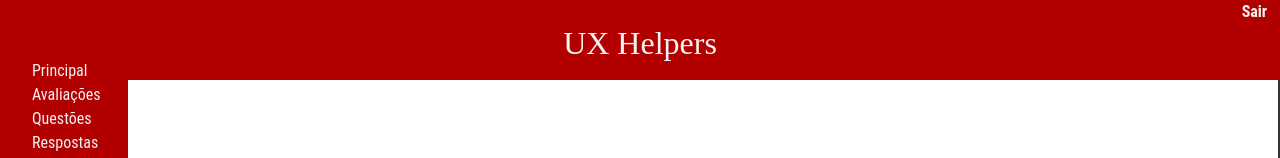
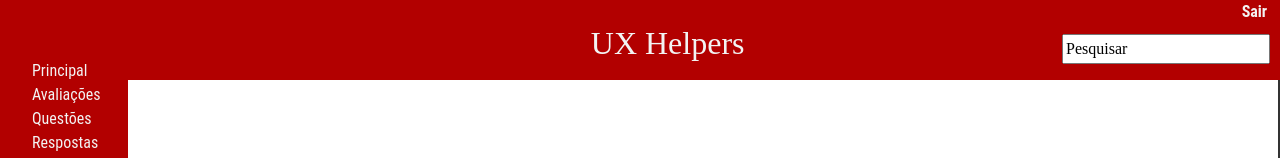
Before and after one commit to FatecFranca/DSM-G03-PI3-2022-1, a React (Create React App) app in the folder front-end/: page /glossario in a window 1280 px wide. Shown: the top 158 px of the page. Built offline with nearby package versions, Linux system fonts and the light colour scheme; no server answers; a web font is replaced by a local one.

Commit message:
Organização css e criacao barra de busca
Organização do css e criação da barra de busca no header.

```diff
--- a/front-end/src/components/App/App.js
+++ b/front-end/src/components/App/App.js
@@ -5,10 +5,7 @@ import Routers from '../../routes';
 
 function App() {
   return (
-
-
-      <Routers />
-
+    <Routers />
   )
 }
 
--- a/front-end/src/components/Components.css
+++ b/front-end/src/components/Components.css
@@ -14,6 +14,18 @@
     height: 10%;
     font-family: 'Roboto Slab';
     font-weight: 700;
+}
+
+.header .titulo-pesquisa {
+    display: flex;
+    align-items: baseline;
+    justify-content: flex-end;
+    margin-right: 10px;
+    border-radius: 5px;
+}
+
+.header .titulo-pesquisa #title {
+    margin-right: 25%;
 }
 
 .menu {
--- a/front-end/src/components/Footer.js
+++ b/front-end/src/components/Footer.js
@@ -2,7 +2,6 @@ import './Components.css'
 
 function Footer() {
     return (
-
         <div class="footer">
             <ul>
             <p>Desenvolvido por Tatiana, Fabricio, Nickolas e Vinicius</p>
--- a/front-end/src/components/Glossary.js
+++ b/front-end/src/components/Glossary.js
@@ -23,7 +23,6 @@ function Glossary() {
             <Header />
             <Menu />
             <main className="content">
-
                 <h1 class="title-content">Glossario</h1>
                 <table>
                     <tr>
@@ -37,8 +36,6 @@ function Glossary() {
                         </tr>
                     ))}
                 </table>
-
-
             </main>
             <Footer />
         </div>
--- a/front-end/src/components/Header.js
+++ b/front-end/src/components/Header.js
@@ -3,10 +3,12 @@ import { Link } from 'react-router-dom'
 
 function Header() {
     return (
-
         <div class="header">
             <Link to="/" class="botaoSair">Sair</Link>
-            <h2 class="title">UX Helpers</h2>
+            <div className="titulo-pesquisa">
+                <h2 id="title">UX Helpers</h2>
+                <input value="Pesquisar"></input>
+            </div>
         </div>
     )
 }
--- a/front-end/src/components/Home/Home.js
+++ b/front-end/src/components/Home/Home.js
@@ -7,7 +7,6 @@ import Footer from '../Footer';
 
 function Home() {
   return (
-
     <div className="Home">
       <Header />
       <Menu />
```
